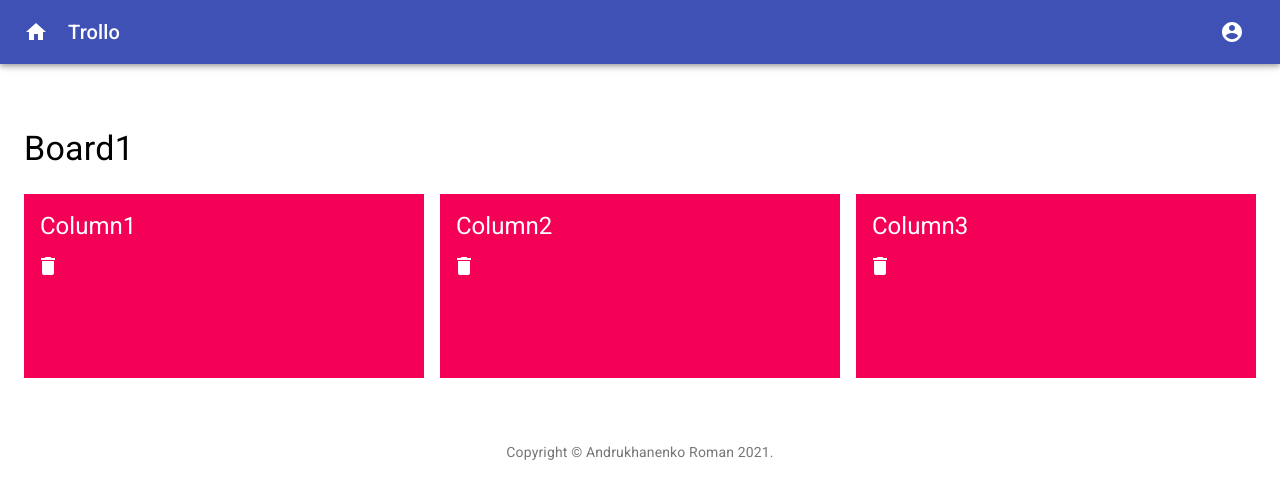
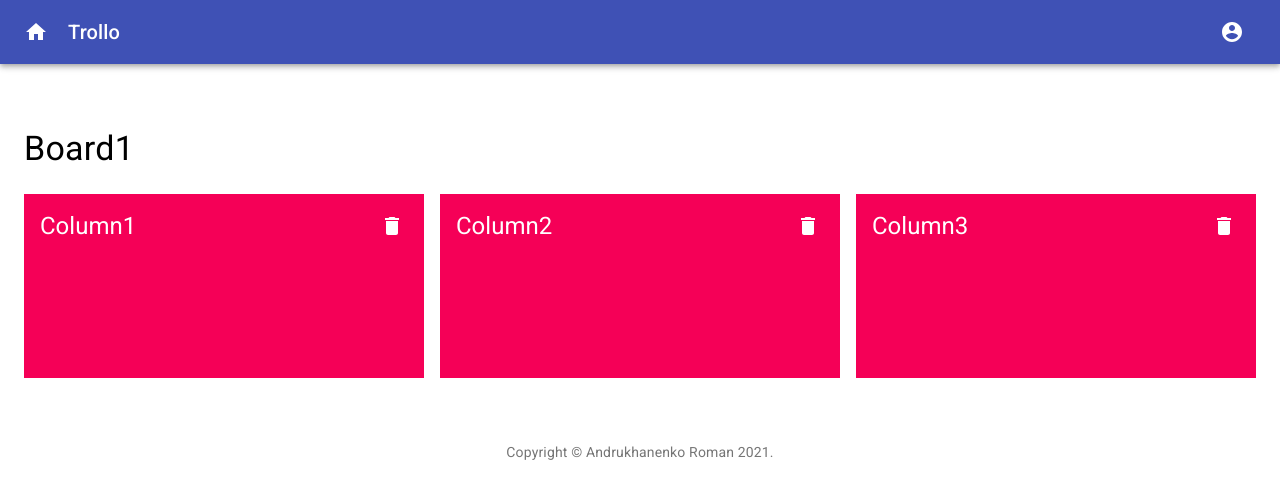
Before and after one commit to Vooooodoo/task-manager-frontend, a React (Create React App) app: page /board/1 in a window 1280 px wide. Shown: the top 498 px of the page. Built offline with nearby package versions, Linux system fonts and the light colour scheme.

Commit message:
feature: add a delete board button

```diff
--- a/src/components/BoardCard/index.js
+++ b/src/components/BoardCard/index.js
@@ -19,14 +19,21 @@ const useStyles = makeStyles((theme) => ({
   },
   title: {
     color: 'white',
-    margin: theme.spacing(2, 0, 0, 2),
+    margin: theme.spacing(2),
     paddingTop: theme.spacing(2),
+    overflow: 'hidden',
   },
   routerLink: {
+    position: 'relative',
     display: 'block',
     textDecoration: 'none',
     height: '100%',
     marginTop: theme.spacing(-2),
+  },
+  deleteBtn: {
+    position: 'absolute',
+    top: theme.spacing(1),
+    right: theme.spacing(1),
   },
   deleteIcon: {
     color: theme.iconColor,
@@ -42,10 +49,8 @@ function BoardCard({ id, name }) {
         <Typography className={classes.title} component="h2" variant="h5">
           {name}
         </Typography>
-        <IconButton>
-          <Link className={classes.routerHomeLink} to="/main">
-            <DeleteIcon className={classes.deleteIcon} />
-          </Link>
+        <IconButton className={classes.deleteBtn}>
+          <DeleteIcon className={classes.deleteIcon} />
         </IconButton>
       </Link>
     </Grid>
```
